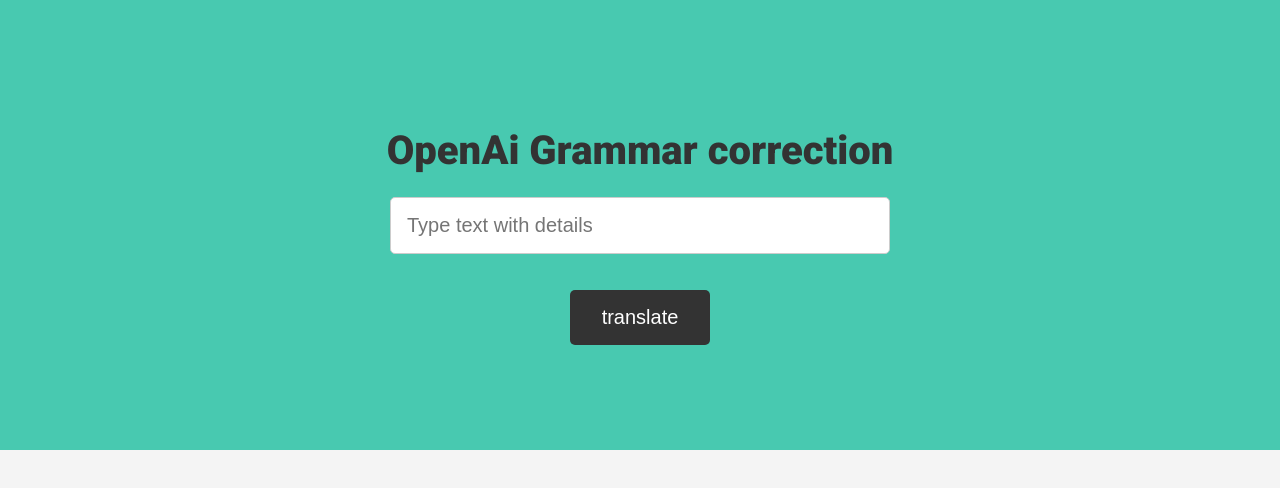
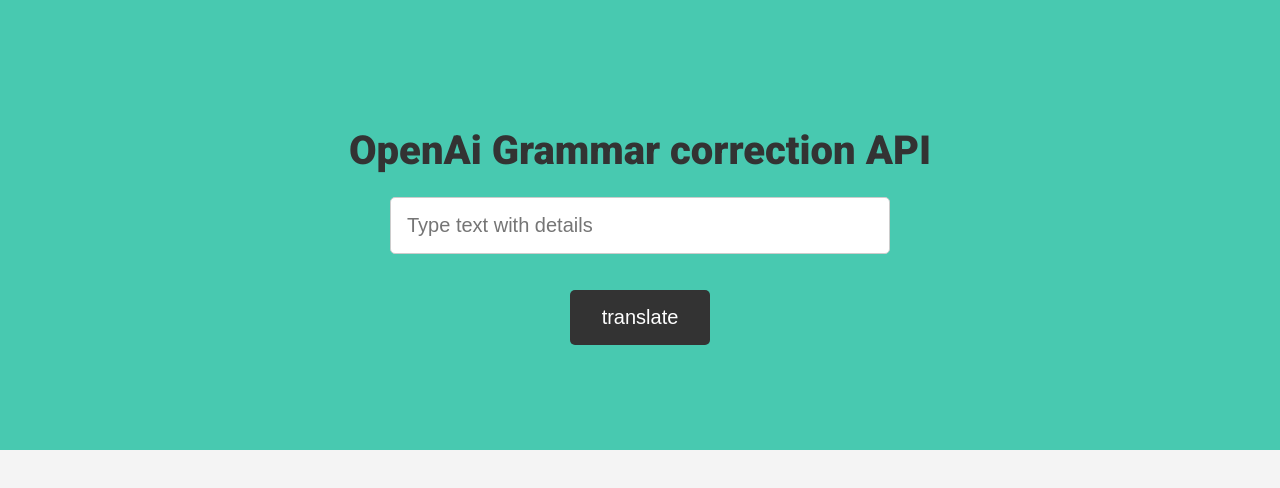
Before and after one commit to Shahjalal7311/openai-boilerplate, a website: page public/translator/index.html in a window 1280 px wide. Drawn offline with Linux system fonts and the light colour scheme; files that its build step writes are made by us from their sources; files whose address does not match are found by name.

Commit message:
Update index.html

```diff
--- a/public/translator/index.html
+++ b/public/translator/index.html
@@ -14,11 +14,11 @@
     <main>
       <section class="showcase">
         <form id="text-form">
-          <h1>OpenAi Grammar correction</h1>
+          <h1> OpenAi Grammar correction API</h1>
           <div class="form-control">
             <input type="text" id="translate_text_prompt" placeholder="Type text with details" required/>
           </div>
-          <button type="submit" class="btn">translate</button>
+          <button type="submit" class="btn"> translate </button>
         </form>
       </section>
 
```
